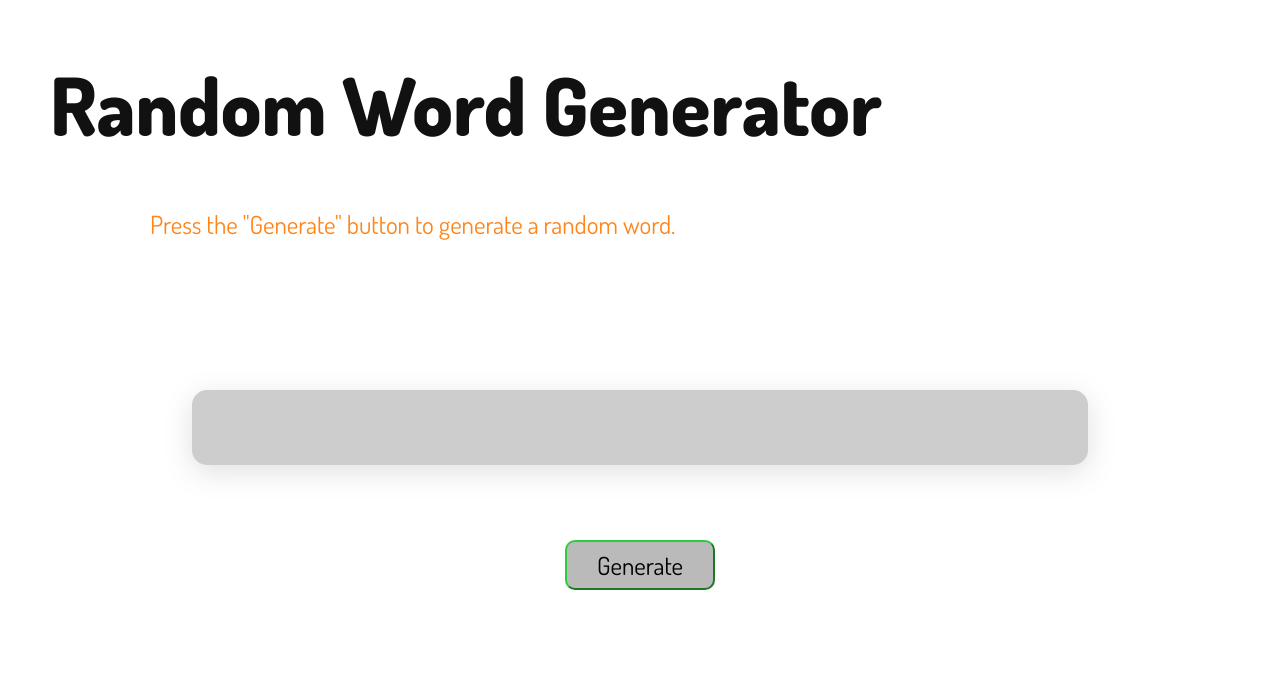
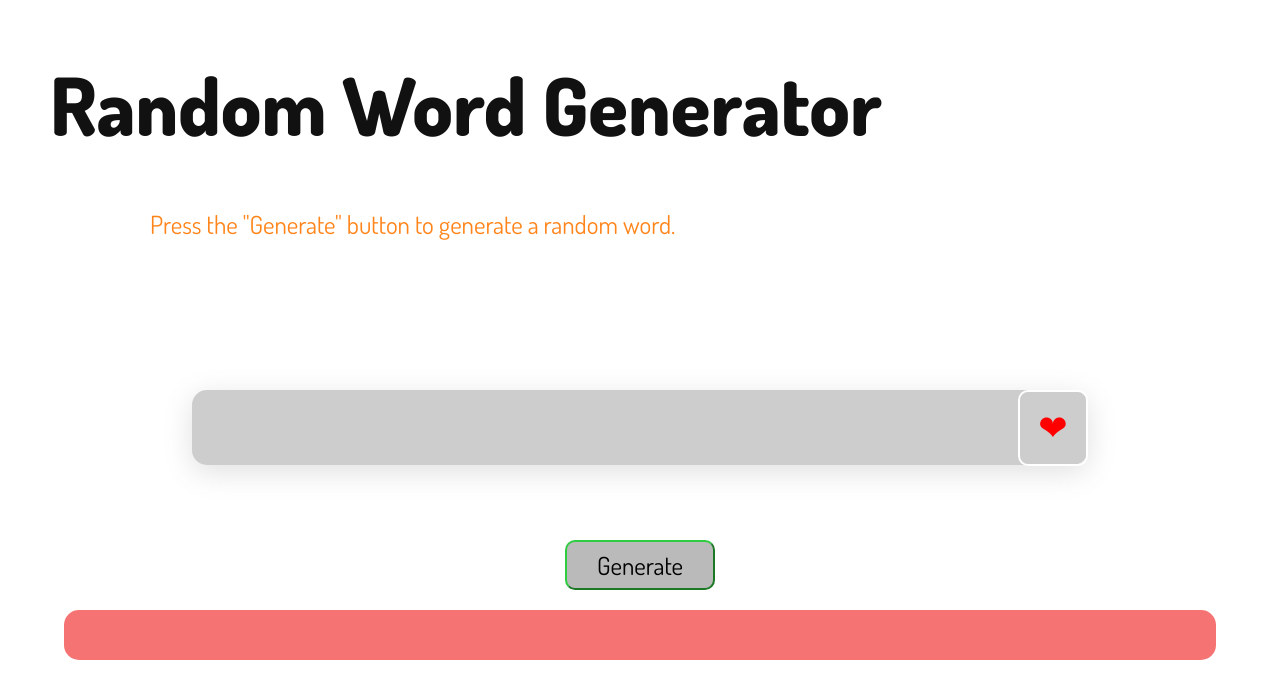
Before and after one commit to VicDosya/random-name-gen-reactjs, a React (Create React App) app: page / in a window 1280 px wide. Shown: the top 698 px of the page. Built offline with nearby package versions, Linux system fonts and the light colour scheme.

Commit message:
Add favorite button

```diff
--- a/src/components/ButtonGen.js
+++ b/src/components/ButtonGen.js
@@ -6,6 +6,8 @@ function ButtonGen() {
 
     //State variables
     const [valueName, setValueName] = useState('');
+    const [favWord, setFavWord] = useState([]);
+
 
     //Random string picker from the namesArray
     const randomNamePicker = () => {
@@ -18,8 +20,23 @@ function ButtonGen() {
         setValueName(randomNamePicker);
     };
 
+    //onClick function to save favorite words.
+    const favButtonHandler = () => {
+        if (valueName === '' || valueName === 'Cant save empty') {
+            setValueName('Cant save empty');
+        } else if (favWord.includes(valueName) || valueName === 'Cant save duplicates' || favWord === '') {
+            setValueName('Cant save duplicates');
+        } else if (favWord.length > 4) {
+            setValueName('Cant fav no more');
+        }
+        else {
+            setFavWord(prevFavWord => [...prevFavWord, valueName]);
+        }
+    };
+
     //JSX
     return (
+
         <div className={styles.mainContainer}>
             <div className={styles.titleContainer}>
                 <h1 className={styles.mainTitle}>Random Word Generator</h1>
@@ -30,13 +47,18 @@ function ButtonGen() {
             </div>
 
             <div className={styles.randomNameContainer}>
-                <div className={styles.randomNameText}>{valueName}</div>
+                <div className={styles.randomNameText}>{valueName}
+                    <button className={styles.heartButton} onClick={favButtonHandler}>❤</button>
+                </div>
             </div>
 
             <div className={styles.buttonContainer}>
                 <button className={styles.generateButton} onClick={generateRandomName}>Generate</button>
             </div>
 
+            <div className={styles.favoriteContainer}>
+                <div className={styles.favoriteWords}>{`${favWord}`}</div>
+            </div>
         </div>
     )
 };
--- a/src/components/ButtonGen.module.css
+++ b/src/components/ButtonGen.module.css
@@ -46,6 +46,7 @@
     vertical-align: middle;
     border-radius: 15px;
     box-shadow: rgba(100, 100, 111, 0.2) 0px 7px 29px 0px;
+    position: relative;
   }
 
   .randomNameText {
@@ -53,6 +54,42 @@
     margin-top: 150px;
     font-size: 35px;
     color: #FF4136;
+  }
+
+  .heartButton {
+    position: absolute;
+    font-size: 35px;
+    color: red;
+    background-color: transparent;
+    border: 2px solid white;
+    border-radius: 10px;
+    line-height: 70px;
+    width: 70px;
+    vertical-align: middle;
+    right: 0;
+  }
+
+  .heartButton:hover {
+    background-color: rgba(255, 255, 255, 0.2);
+    cursor: pointer;
+  }
+
+  .heartButton:active {
+    background-color: rgba(126, 126, 126, 0.2);
+  }
+
+  .favoriteContainer {
+    background-color: #f57373;
+    width: 90%;
+    height: 50px;
+    text-align: center;
+    margin: 0 auto;
+    margin-top: 20px;
+    border-radius: 15px;
+  }
+  .favoriteWords {
+    font-family: 'Dosis', sans-serif;
+    font-size: 35px;
   }
 
   @media only screen and (max-width: 1200px){
@@ -82,5 +119,12 @@
 
     .randomNameText {
       margin-top: 100px;
+      font-size: 30px;
+      padding-right: 65px;
+    }
+    .favoriteWords {
+      font-size: 25px;
+      line-height: 45px;
+      vertical-align: middle;
     }
   }
```
